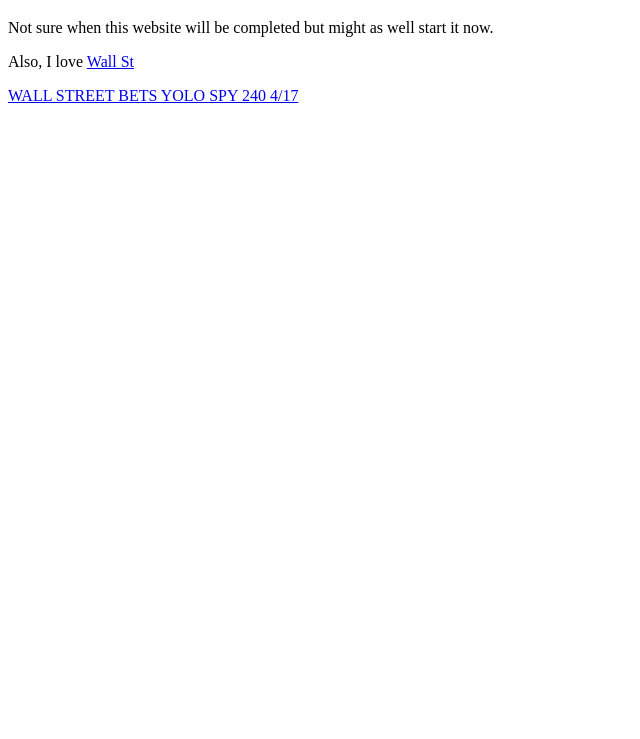
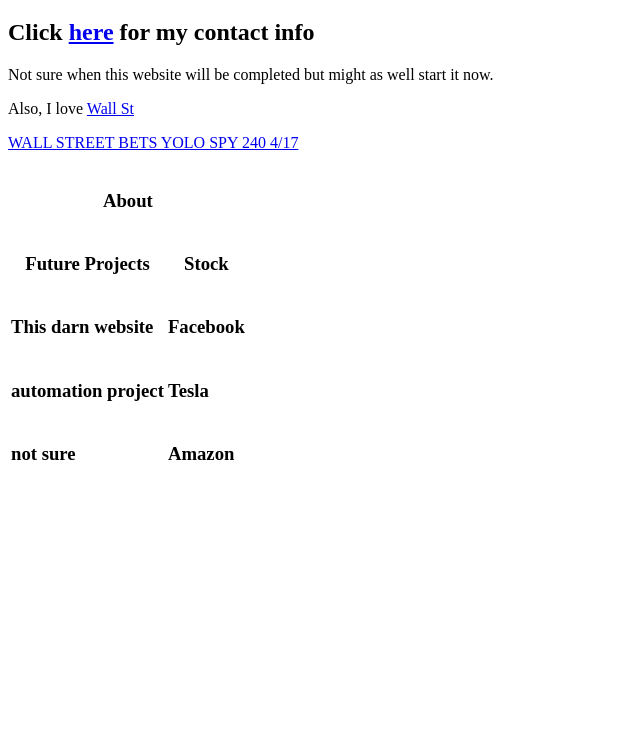
Before and after one commit to singfungcheung/my_website, a plain HTML site: page index.html in a window 1280 px wide. Shown: the part 61-800 px from the top of the page, without its empty margins (0-640 px from the left). Drawn offline with Linux system fonts and the light colour scheme.

Commit message:
added a table and contact id

```diff
--- a/index.html
+++ b/index.html
@@ -5,8 +5,84 @@
     </head>
     <body>
         <h1>Welcome to My Website!</h1>
+        <h2>Click <a href = "#contact">here</a> for my contact info</h2>
         <p>Not sure when this website will be completed but might as well start it now.</p>
         <p>Also, I love <a href = "https://s.yimg.com/ny/api/res/1.2/Eb3cMNP5DR0fF7UXjJufwQ--~A/YXBwaWQ9aGlnaGxhbmRlcjtzbT0xO3c9ODAw/http://media.zenfs.com/en-US/homerun/motleyfool.com/6c056300c1a1aeec94897e4200cb0a95" target = "_blank">Wall St</a></p>
-        <a href = "https://www.reddit.com/r/wallstreetbets/" target = "_blank" alt = "a bunch of retards"><p>WALL STREET BETS YOLO SPY 240 4/17</p></a>
+        <a href = "https://www.reddit.com/r/wallstreetbets/" target = "_blank" alt = "LOL"><p>WALL STREET BETS YOLO SPY 240 4/17</p></a>
+        <table>
+            <!-- Head Table -->
+            <thead>
+                <tr>
+                    <th colspan="2">
+                        <h3>About</h3>
+                    </th>
+                </tr>
+                <tr>
+                    <th>
+                        <h3>Future Projects</h3>
+                    </th>
+                    <th>
+                        <h3>Stock</h3>
+                    </th>
+                </tr>
+            </thead>
+
+            <!-- Body Table -->
+            <tbody>
+                <tr>
+                    <td class="left">
+                        <h3>This darn website</h3>
+                    </td>
+                    <td>
+                        <h3>Facebook</h3>
+                    </td>
+                </tr>
+                <tr>
+                    <td class="left">
+                        <h3>automation project</h3>
+                    </td>
+                    <td>
+                        <h3>Tesla</h3>
+                    </td>
+                </tr>
+                <tr>
+                    <td class="left">
+                        <h3>not sure</h3>
+                    </td>
+                    <td>
+                        <h3>Amazon</h3>
+                    </td>
+                </tr>
+            </tbody>
+        </table>
+        <br>
+        <br>
+        <br>
+        <br>
+        <br>
+        <br>
+        <br>
+        <br>
+        <br>
+        <br>
+        <br>
+        <br>
+        <br>
+        <br>
+        <br>
+        <br>
+        <br>
+        <br>
+        <br>
+        <br>
+        <br>
+        <br>
+        <br>
+        <br>
+        <br>
+        <br>
+        <div id="contact">
+            <p><strong>Email</strong>: email_sample@gmail.com | <strong>Phone</strong>: (646)-456-1234</p>
+        </div>
     </body>
 </html>
```
